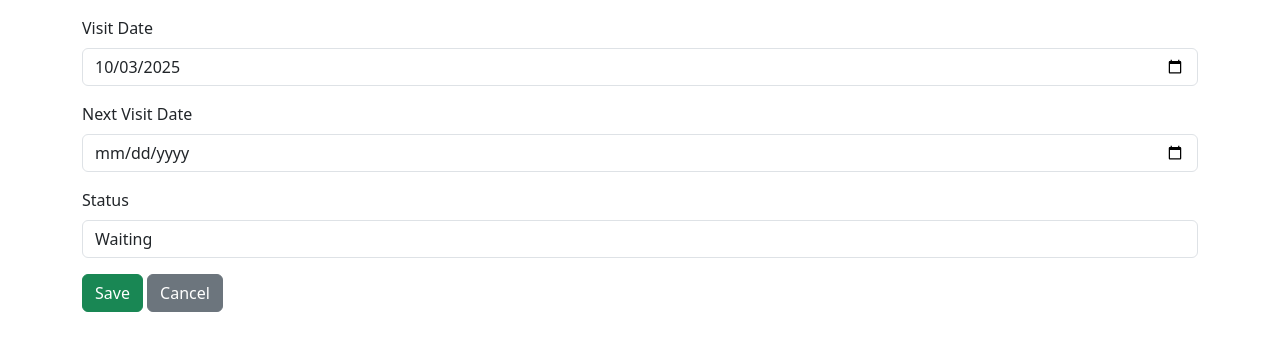
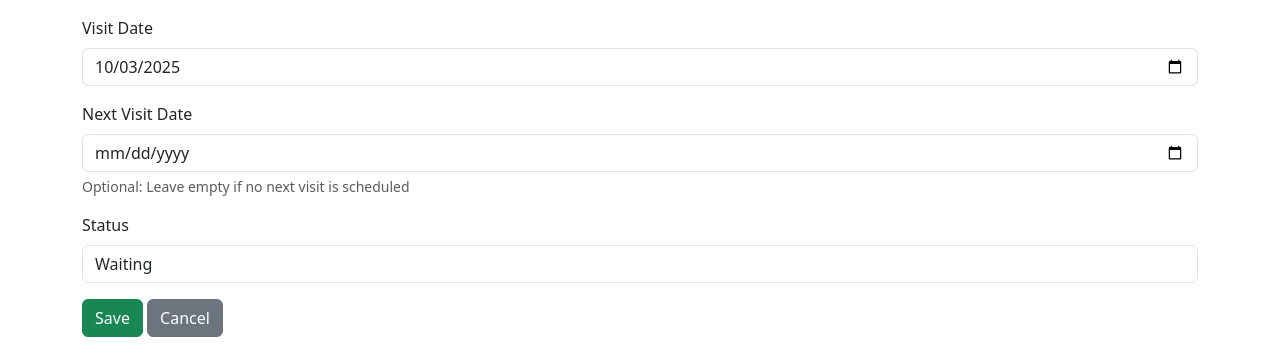
Before and after one commit to herathhmdd/MediQV2, a Flask app: page /visits/new in a window 1280 px wide. Shown: the part 454-800 px from the top of the page. Run offline with Flask 3, Linux system fonts and the light colour scheme; the visitor is signed in with stand-in values (Sample User, id 1); data comes from the database, SQL or seed files in the repository; data that the repository does not hold is empty.

Commit message:
Enhance visit management: change next visit date field to StringField for flexible input and update form handling

```diff
--- a/app/forms.py
+++ b/app/forms.py
@@ -34,7 +34,7 @@ class PatientVisitForm(FlaskForm):
     mo_assigned_id = SelectField('MO Assigned', coerce=int)
     nurse_assigned_id = SelectField('Nurse Assigned', coerce=int)
     visit_date = DateField('Visit Date', default=date.today)
-    next_visit_date = DateField('Next Visit Date')
+    next_visit_date = StringField('Next Visit Date')  # Changed to StringField to avoid DateField validation
     reminder_sent = BooleanField('Reminder Sent')
     status = SelectField('Status', choices=[('waiting', 'Waiting'), ('in_consultation', 'In Consultation'), ('with_nurse', 'With Nurse'), ('at_pharmacy', 'At Pharmacy'), ('completed', 'Completed')], validators=[DataRequired()])
     submit = SubmitField('Save')
--- a/app/routes.py
+++ b/app/routes.py
@@ -285,13 +285,32 @@ def create_visit():
     highest_queue = db.session.query(db.func.max(PatientVisit.queue_number)).filter(PatientVisit.visit_date == today).scalar()
     next_queue_number = 1 if highest_queue is None else highest_queue + 1
     if form.validate_on_submit():
+        # Handle next_visit_date string input - convert to date or set to None
+        next_visit_str = form.next_visit_date.data
+        next_visit_date = None
+        if next_visit_str and next_visit_str.strip():
+            try:
+                from datetime import datetime
+                # Try multiple date formats
+                for date_format in ['%Y-%m-%d', '%m/%d/%Y', '%d/%m/%Y']:
+                    try:
+                        next_visit_date = datetime.strptime(next_visit_str, date_format).date()
+                        break
+                    except ValueError:
+                        continue
+                else:
+                    # If no format worked, set to None
+                    next_visit_date = None
+            except Exception:
+                next_visit_date = None
+
         visit = PatientVisit(
             patient_id=form.patient_id.data,
             queue_number=next_queue_number,
             mo_assigned_id=form.mo_assigned_id.data,
             nurse_assigned_id=form.nurse_assigned_id.data,
-            visit_date=form.visit_date.data,
-            next_visit_date=form.next_visit_date.data,
+            visit_date=form.visit_date.data if form.visit_date.data else None,
+            next_visit_date=next_visit_date,
             reminder_sent=form.reminder_sent.data,
             status=form.status.data
         )
@@ -316,18 +335,52 @@ def visit_detail(visit_id):
 def edit_visit(visit_id):
     visit = PatientVisit.query.get_or_404(visit_id)
     from app.forms import PatientVisitForm
-    form = PatientVisitForm(obj=visit)
+    form = PatientVisitForm()
     form.patient_id.choices = [(p.patient_id, p.name) for p in Patient.query.all()]
     form.mo_assigned_id.choices = [(u.user_id, u.first_name or u.username) for u in MediqUser.query.filter_by(clinic_role='Medical Officer').all()]
     form.nurse_assigned_id.choices = [(u.user_id, u.first_name or u.username) for u in MediqUser.query.filter_by(clinic_role='Nurse').all()]
+
+    # Handle GET request - populate form with existing data
+    if request.method == 'GET':
+        form.patient_id.data = visit.patient_id
+        form.queue_number.data = visit.queue_number
+        form.mo_assigned_id.data = visit.mo_assigned_id
+        form.nurse_assigned_id.data = visit.nurse_assigned_id
+        form.visit_date.data = visit.visit_date
+        form.reminder_sent.data = visit.reminder_sent
+        form.status.data = visit.status
+        # Convert existing next_visit_date to string for the form display
+        if visit.next_visit_date:
+            form.next_visit_date.data = visit.next_visit_date.strftime('%Y-%m-%d')
+        else:
+            form.next_visit_date.data = ''
 
     if form.validate_on_submit():
         visit.patient_id = form.patient_id.data
         visit.queue_number = form.queue_number.data
         visit.mo_assigned_id = form.mo_assigned_id.data
         visit.nurse_assigned_id = form.nurse_assigned_id.data
-        visit.visit_date = form.visit_date.data
-        visit.next_visit_date = form.next_visit_date.data
+        # Handle visit_date - allow None/empty values
+        visit.visit_date = form.visit_date.data if form.visit_date.data else None
+        # Handle next_visit_date string input - convert to date or set to None
+        next_visit_str = form.next_visit_date.data
+        if next_visit_str and next_visit_str.strip():
+            try:
+                from datetime import datetime
+                # Try multiple date formats
+                for date_format in ['%Y-%m-%d', '%m/%d/%Y', '%d/%m/%Y']:
+                    try:
+                        visit.next_visit_date = datetime.strptime(next_visit_str, date_format).date()
+                        break
+                    except ValueError:
+                        continue
+                else:
+                    # If no format worked, set to None
+                    visit.next_visit_date = None
+            except Exception:
+                visit.next_visit_date = None
+        else:
+            visit.next_visit_date = None
         visit.reminder_sent = form.reminder_sent.data
         visit.status = form.status.data
         db.session.commit()
--- a/app/templates/visit_form.html
+++ b/app/templates/visit_form.html
@@ -61,7 +61,8 @@
     </div>
     <div class="mb-3">
         {{ form.next_visit_date.label(class="form-label") }}
-        {{ form.next_visit_date(class="form-control", type="date", id="next_visit_date") }}
+        {{ form.next_visit_date(class="form-control", type="date", id="next_visit_date", placeholder="") }}
+        <div class="form-text">Optional: Leave empty if no next visit is scheduled</div>
         {% for error in form.next_visit_date.errors %}
             <div class="text-danger small">{{ error }}</div>
         {% endfor %}
```
